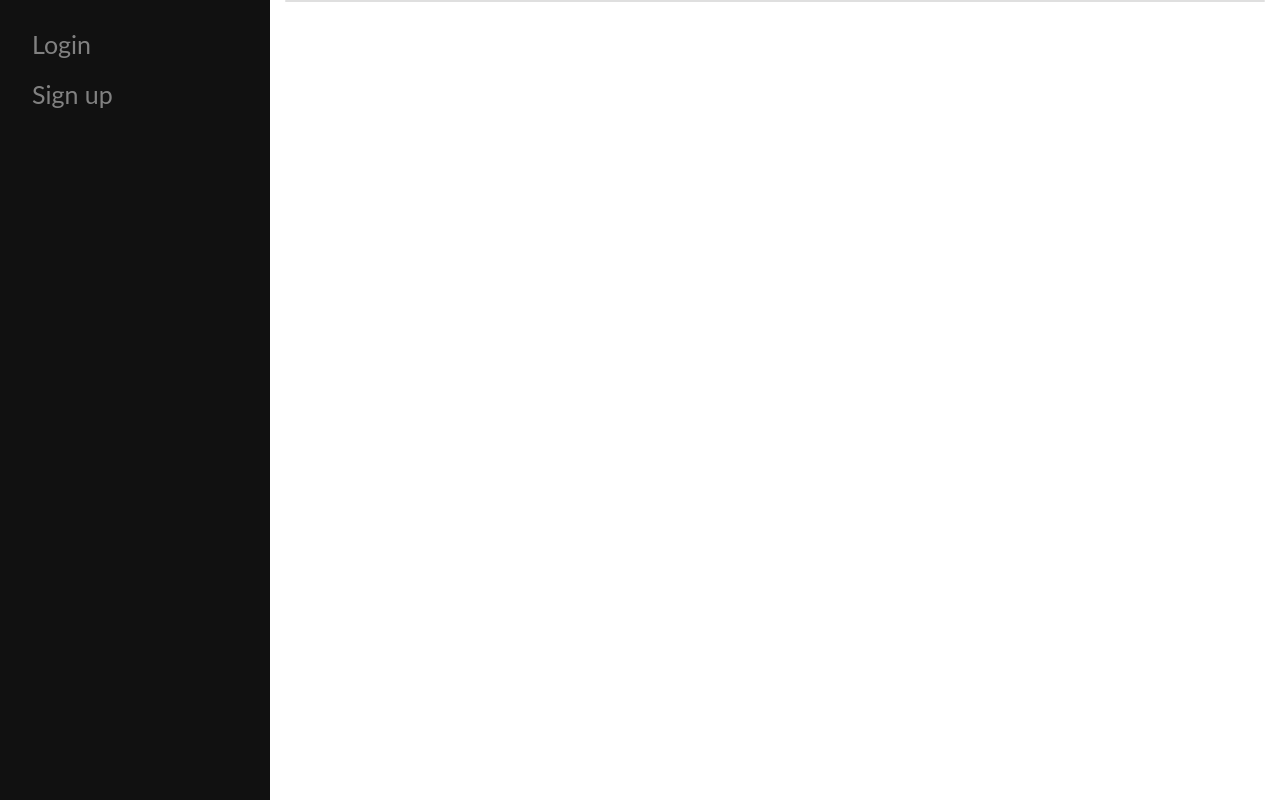
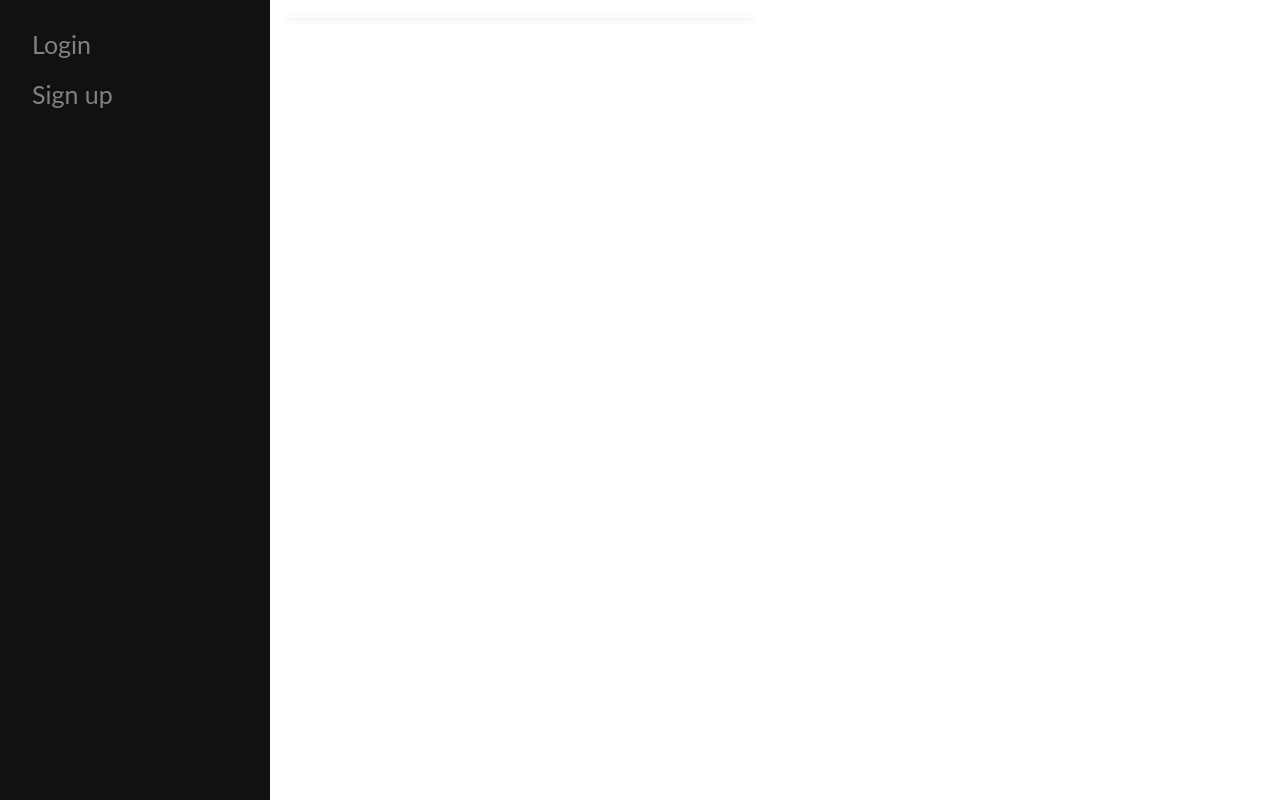
Before and after one commit to NMoua-Edu/BankDB, a PHP site: page /home.php in a window 1280 px wide. Run offline with PHP 8.4, Linux system fonts and the light colour scheme.

Commit message:
updates card

```diff
--- a/home.php
+++ b/home.php
@@ -8,10 +8,8 @@
 
 <head>
     <meta name="viewport" content="width=device-width, initial-scale=1">
-    <link rel="stylesheet" href="https://maxcdn.bootstrapcdn.com/bootstrap/4.5.2/css/bootstrap.min.css">
-    <script src="https://ajax.googleapis.com/ajax/libs/jquery/3.5.1/jquery.min.js"></script>
-    <script src="https://cdnjs.cloudflare.com/ajax/libs/popper.js/1.16.0/umd/popper.min.js"></script>
-    <script src="https://maxcdn.bootstrapcdn.com/bootstrap/4.5.2/js/bootstrap.min.js"></script>
+    <link rel="stylesheet" href="https://www.w3schools.com/w3css/4/w3.css">
+
     <style>
            body {
             font-family: "Lato", sans-serif;
@@ -83,8 +81,8 @@
 
     <div class="main">
 
-        <div class="container">
-            <div class="card">
+        <div class="w3-container" style="width: 500px">
+            <div class="w3-panel w3-card">
         <?php
 				if (isset($_SESSION["username"])) {
                 echo"<div class= card-body>";
--- a/includes/server.php
+++ b/includes/server.php
@@ -5,7 +5,7 @@ $dbuser = "root";
 $dbpass = "12345";
 $dbname = "bankdb";
 
-$conn = mysqli_connect($dbhost, $dbuser, $dbpass, $dbname) or die("Unable to conenct to '$dbhost");
+$conn = mysqli_connect($dbhost, $dbuser, $dbpass, $dbname) or die("Unable to connect to '$dbhost");
 
 if(!$conn){
 	die("Conenction Failed: " . mysqli_connect_error());
```
